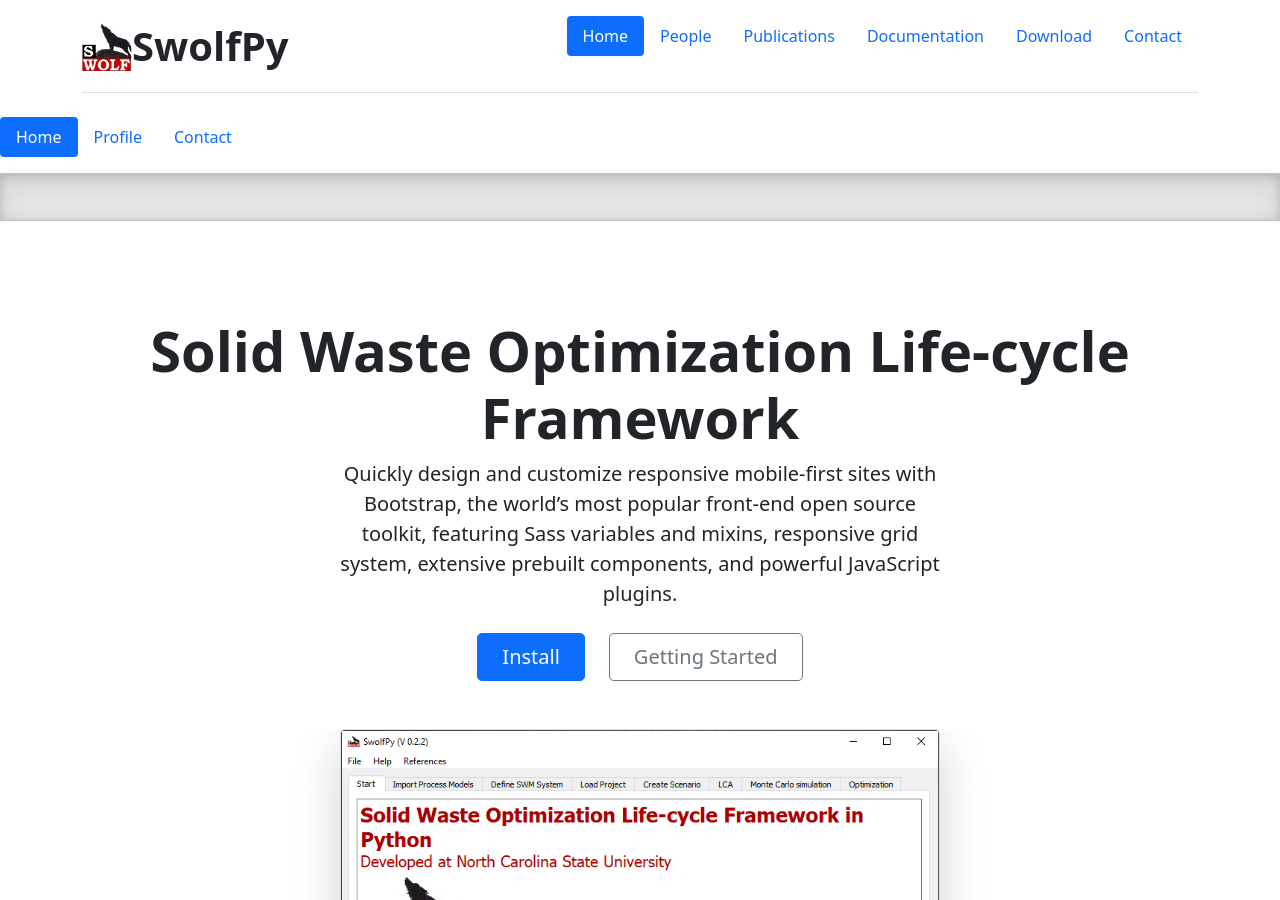
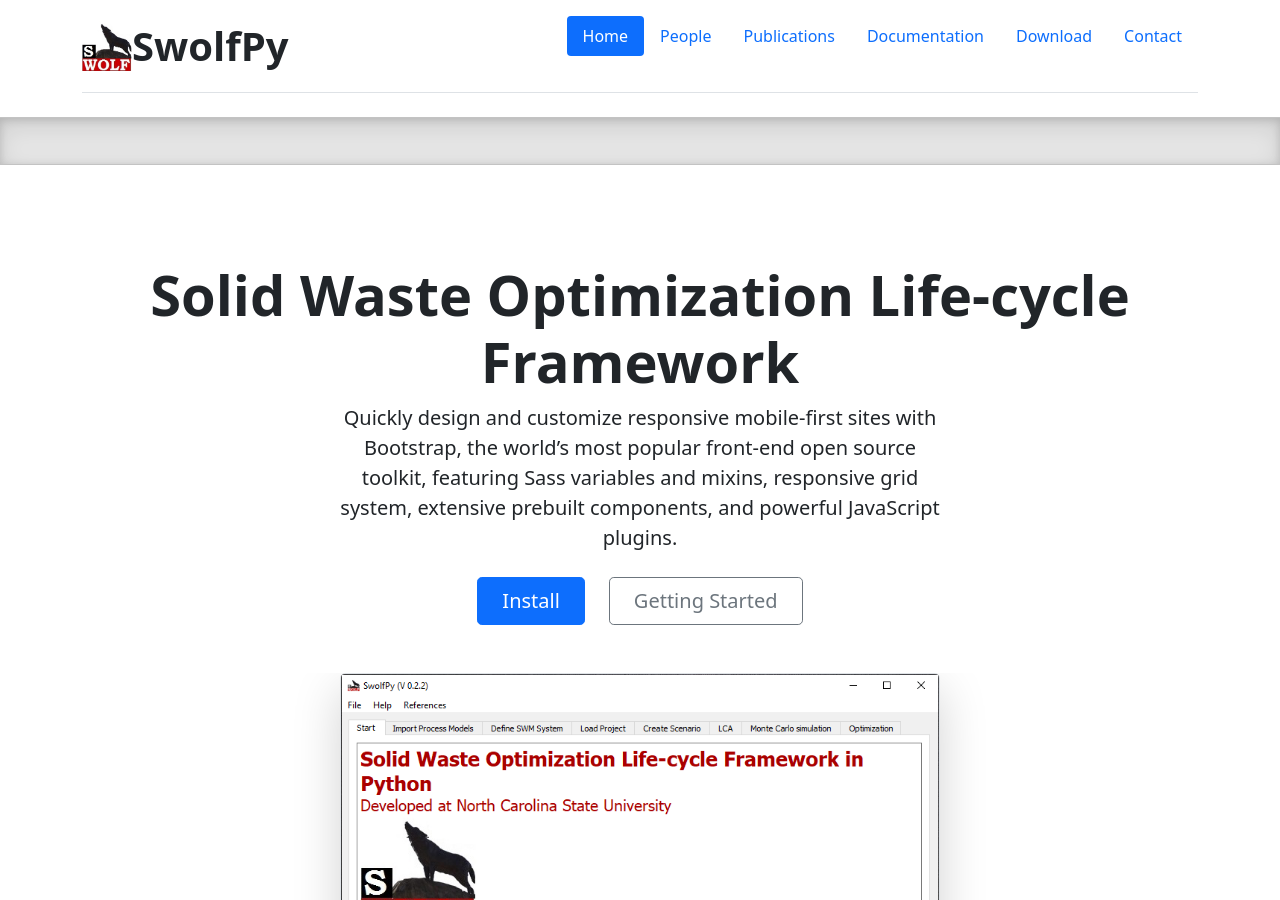
Before and after one commit to SwolfPy-Project/Swolfpy-Project.github.io, a Jekyll site: the page built from index.markdown, in a window 1280 px wide and 900 px high. Built offline with Jekyll 4.4.1, drawn with Linux system fonts in a browser that asks for light colours.

Commit message:
header/footer

```diff
--- a/_includes/footer.html
+++ b/_includes/footer.html
@@ -2,7 +2,7 @@
   <footer class="d-flex flex-wrap justify-content-between align-items-center py-3 my-4 border-top">
     <div class="col-md-6 d-flex align-items-left">
       <a href="/" class="mb-3 me-2 mb-md-0 text-muted text-decoration-none lh-1">
-        <img src="/assets/img/Swolfpy-Icon.png"  width="60" height="60" preserveAspectRatio="xMidYMid slice" focusable="false">
+        <img src="/assets/img/SwolfPy-Icon.png"  width="60" height="60" preserveAspectRatio="xMidYMid slice" focusable="false">
       </a>
       <div>
         <div><span class="text-muted"> Solid Waste Optimization Life-cycle Framework in Python(SwolfPy)</span></div>
--- a/_includes/header.html
+++ b/_includes/header.html
@@ -3,7 +3,7 @@
   <div class="container">
     <header class="d-flex flex-wrap justify-content-center py-3 mb-4 border-bottom">
       <a href="/" class="d-flex align-items-center mb-3 mb-md-0 me-md-auto text-dark text-decoration-none">
-        <img src="/assets/img/Swolfpy-Icon.png"  width="50" height="50" preserveAspectRatio="xMidYMid slice" focusable="false">
+        <img src="/assets/img/SwolfPy-Icon.png"  width="50" height="50" preserveAspectRatio="xMidYMid slice" focusable="false">
         <span class="fs-1 fw-bolder"> SwolfPy</span>
       </a>
 
@@ -19,15 +19,3 @@
   </div>
 
 </header>
-
-<ul class="nav nav-pills mb-3" id="pills-tab" role="tablist">
-  <li class="nav-item">
-    <a class="nav-link active" id="pills-home-tab" data-toggle="pill" href="{{ site.baseurl }}/people" role="tab" aria-controls="pills-home" aria-selected="true">Home</a>
-  </li>
-  <li class="nav-item">
-    <a class="nav-link" id="pills-profile-tab" data-toggle="pill" href="{{ site.baseurl }}/publications" role="tab" aria-controls="pills-profile" aria-selected="false">Profile</a>
-  </li>
-  <li class="nav-item">
-    <a class="nav-link" id="pills-contact-tab" data-toggle="pill" href="#pills-contact" role="tab" aria-controls="pills-contact" aria-selected="false">Contact</a>
-  </li>
-</ul>
```
